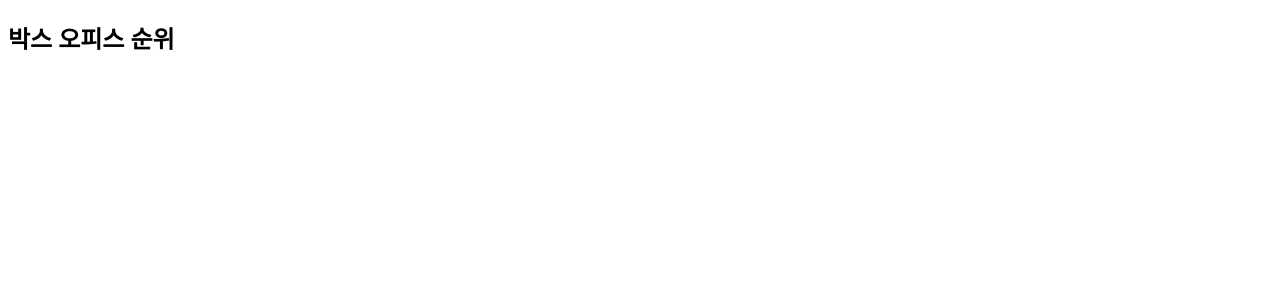
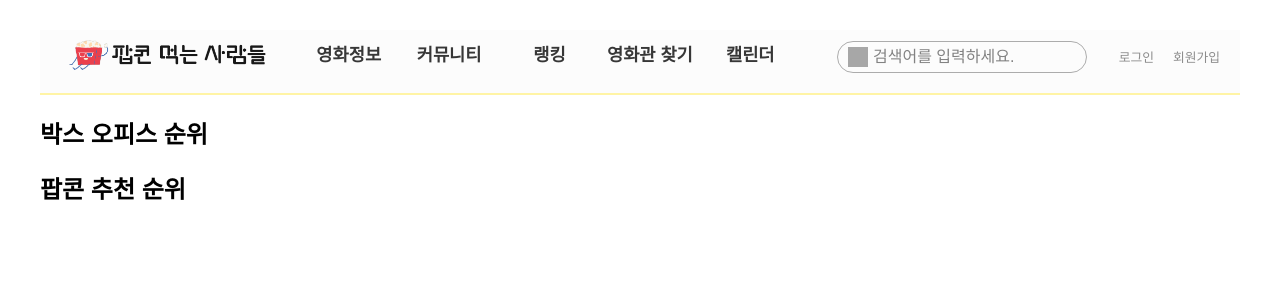
Before and after one commit to NohJiin/popcornLovers, a Java web app: page /movie in a window 1280 px wide. Shown: the top 300 px of the page. Run offline with Spring Boot 4, a stand-in JSP engine, Linux system fonts and the light colour scheme; the project's own start-up code is not run, and a stand-in starts its controllers and pages; some libraries are stand-ins or nearby versions; grey boxes are pictures that could not be loaded.

Commit message:
금요일 푸쉬

```diff
--- a/popcornLovers/src/main/java/com/java4/popcorn/api/kmdb/KmdbAPI.java
+++ b/popcornLovers/src/main/java/com/java4/popcorn/api/kmdb/KmdbAPI.java
@@ -7,6 +7,8 @@
 import java.io.InputStream;
 import java.net.HttpURLConnection;
 import java.net.URL;
+import java.net.URLEncoder;
+import java.nio.charset.StandardCharsets;
 
 @Component
 public class KmdbAPI {
@@ -48,7 +50,8 @@
 
     public KmdbMovieSimpleInfoResponseVO getMovieInfoByTitle(String title){
         try {
-            HttpURLConnection connection = (HttpURLConnection) new URL(str+key+"&title="+title).openConnection();
+            String encodedTitle = URLEncoder.encode(title, StandardCharsets.UTF_8.toString());
+            HttpURLConnection connection = (HttpURLConnection) new URL(str+key+"&title="+encodedTitle).openConnection();
             connection.setRequestMethod("GET");
             connection.setRequestProperty("Content-Type", "application/json");
             ObjectMapper om = new ObjectMapper();
--- a/popcornLovers/src/main/java/com/java4/popcorn/movieInfo/MovieInfroController.java
+++ b/popcornLovers/src/main/java/com/java4/popcorn/movieInfo/MovieInfoController.java
@@ -5,7 +5,7 @@
 
 @Controller
 
-public class MovieInfroController {
+public class MovieInfoController {
 	@RequestMapping("movie")
 	public String movie() {
 		return "movie/movie";
--- a/popcornLovers/src/main/webapp/WEB-INF/views/movie/movie.jsp
+++ b/popcornLovers/src/main/webapp/WEB-INF/views/movie/movie.jsp
@@ -5,17 +5,35 @@
 <head>
 <style>
 .boxoffice {
-    background-color: beige;
+     background-color: #FFF39C;
+    width: 300px;
+    padding: 20px 20px;
+    margin: 20px 10px; /* Reduce the horizontal margin */
+    border-radius: 30px;
+    border-style: none;
+    display: inline-block;
+    width: 230px;
+     font-size: 15px; /* 폰트 크기 조정 */
+     white-space: normal; /* 영화 정보가 넘어갈 경우 줄바꿈되도록 설정 */
+}
+#boxoffice {
+    white-space: nowrap; /* 영화 순위가 한 줄에 나란히 표시되도록 합니다 */
+}
+
+.recommend {
+    background-color: #FFF39C;
     width: 300px;
     padding: 20px 20px;
     margin: 20px 110px;
     border-radius: 30px;
-    border-style: solid;
-    border-width: 2px;
+    border-style: none;
+
     display: inline-block;
     width: 230px;
     align-items: center;
     text-align: center;
+    font-size: 15px; /* 폰트 크기 조정 */
+    white-space: normal; /* 영화 정보가 넘어갈 경우 줄바꿈되도록 설정 */
 }
 
 </style>
@@ -47,8 +65,8 @@
     	  for (let i in movieList) {
     	    let movieNm = encodeURIComponent(movieList[i].movieNm);
     	    let openDt = movieList[i].openDt.replaceAll("-", "");
-    	    //let postersUrl = 'https://api.koreafilm.or.kr/openapi-data2/wisenut/search_api/search_json2.jsp?collection=kmdb_new2&detail=Y&title=' + movieNm + '&releaseDts=' + openDt + '&ServiceKey=KV1CZ288PZ05JB1CRNFW';
-		 	let postersUrl = 'http://file.koreafilm.or.kr/thm/02/00/01/46/tn_DPK004440.JPG'
+    	    let postersUrl = 'https://api.koreafilm.or.kr/openapi-data2/wisenut/search_api/search_json2.jsp?collection=kmdb_new2&detail=Y&title=' + movieNm + '&releaseDts=' + openDt + '&ServiceKey=KV1CZ288PZ05JB1CRNFW';
+		 	//let postersUrl = 'https://cors-anywhere.herokuapp.com/http://file.koreafilm.or.kr/thm/02/00/01/46/tn_DPK004440.JPG'
     	    let posterRequest = $.getJSON(postersUrl);
     	    posterRequests.push(posterRequest);
     	  }
@@ -62,7 +80,8 @@
 
     	      let poster = posters[0]; // 포스터 배열에서 첫 번째 이미지만 가져옴
 
-    	      $("#boxoffice").append("<div class='boxoffice' id=" + movie.movieCd + "><img src='" + poster + "'><br>" + movie.rank + ". " + movie.movieNm + "<br>" + "누적 관객: " + movie.audiAcc + "명</div>");
+    	      $("#boxoffice").append("<div class='boxoffice' id=" + movie.movieCd + "><img src='" + poster + "'><br>" + movie.rank + ". " + movie.movieNm + "<br>" + "누적 관객: "
+    	    		  + movie.audiAcc + "명 "+"<br>" + "개봉연도: "+ movie.openDt + "<br>" + "<br>" +"</div>");
     	    }
     	  });
     	});
@@ -70,15 +89,94 @@
     // 영화 제목 클릭시 다른 페이지로 이동하고 movieCd 전달
     $(document).on("click", ".boxoffice", function(){
         let movieCd = $(this).attr("id");
-        window.open("movie-details.jsp?movieCd=" + movieCd, "_self");
+        let contextPath = "${pageContext.request.contextPath}";
+        window.open(contextPath + "/movie-detail?movieCd=" + movieCd, "_self");
     });
 });
 </script>
+<link rel="stylesheet" href="${pageContext.request.contextPath}/resources/css/header.css">
+<script src="https://code.jquery.com/jquery-3.6.0.min.js"></script>
+<script src="https://kit.fontawesome.com/3624917c4f.js" crossorigin="anonymous"></script>
 </head>
 <body>
+<body>
+<div class="header">
+		<div class="header_content">
+			<div class="nav">
+				<div class="logo">
+					<a href="${pageContext.request.contextPath}/Main.jsp"><img src="${pageContext.request.contextPath}/resources/img/logo5.png" alt="로고 이미지"></a>
+				        </div>
+                            <nav>
+				                <ul class="header_menu"><!--
+				                --><li class="li_menu"><a href="링크주소"><span class="main_menu">영화정보</span></a><!--
+					--><div class="menu_sub">
+						<ul>
+							<li><a href="링크주소"><span>영화 목록</span></a></li>
+                        </ul>
+					</div>
+					</li><!--
+					--><li class="li_menu"><a href="링크주소"><span class="main_menu">커뮤니티</span></a><!--
+					--><div class="menu_sub">
+						<ul>
+							<li><a href="링크주소"><span>공지사항</span></a></li><!--
+							--><li><a href="링크주소"><span>자유게시판</span></a></li><!--
+							--><li><a href="링크주소"><span>영화수다</span></a></li><!--
+							--><li><a href="링크주소"><span>찾아주세요</span></a></li><!--
+							--><li><a href="링크주소"><span>번개</span></a></li>
+						</ul>
+						</div>
+                    </li><!--
+					--><li class="li_menu"><a href="rankUserMain.jsp"><span class="main_menu">랭킹</span></a><!--
+					--><div class="menu_sub">
+						<ul>
+							<li><a href="rankUserMain.jsp"><span>유저랭킹</span></a></li> <!--
+							--><li><a href="rankMovieMain.jsp"><span>영화랭킹</span></a></li><!--
+							--><li><a href="rankActorMain.jsp"><span>배우랭킹</span></a></li><!--
+							--></ul>
+						</div>
+					</li><!--
+					--><li class="li_menu"><a href="링크주소"><span class="main_menu">영화관 찾기</span></a><!--
+					--><div class="menu_sub">
+						<ul>
+                            <li><a href="링크주소"><span>영화 찾기</span></a></li><!--
+							--><li><a href="링크주소"><span>극장 찾기</span></a></li><!--
+							--><li><a href="링크주소"><span>알림</span></a></li>
+                        </ul>
+						</div>
+					</li><!--
+					--><li class="li_menu"><a href="링크주소"><span class="main_menu">캘린더</span></a><!--
+					--><div class="menu_sub">
+						<ul>
+							<li><a href="링크주소"><span>나의 영화일지</span></a></li><!--
+							--><li><a href="링크주소"><span>나의 일지 관리</span></a></li><!--
+							--><li><a href="링크주소"><span>개봉 예정작 정보</span></a></li>
+                        </ul>
+						</div>
+					</li>
+				</ul>
+                </nav>
+                <div class="search-box">
+					<form class="d-flex" role="search">
+                    <img class="search-btn" src="https://s3.ap-northeast-2.amazonaws.com/cdn.wecode.co.kr/icon/search.png">
+                    <input type="text" class="search-txt" alt="검색" name=""placeholder="검색어를 입력하세요.">
+					</form>
+				</div>
+				<div class="login">
+					<ul>
+						<li><span>로그인</span></li><!--
+						--><li><span>회원가입</span></li>
+					</ul>
+				</div>
+			</div>
+		</div>
+    </div>
 
+</body>
 <div id="boxoffice">
     <h2>박스 오피스 순위</h2>
 </div>
+<div id="recommend">
+    <h2>팝콘 추천 순위</h2>
+</div>
 </body>
 </html>
```
Also changed, not shown: popcornLovers/src/main/java/com/java4/popcorn/api/kmdb/KmdbMovieSimpleInfoResponseVO.java (+12 -0 lines), popcornLovers/src/main/java/com/java4/popcorn/movieInfo/MovieDetailController.java (added, +24 -0 lines).
